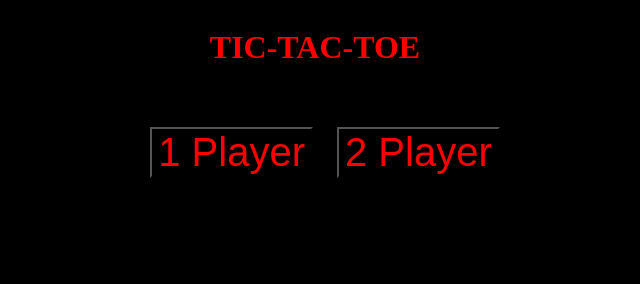
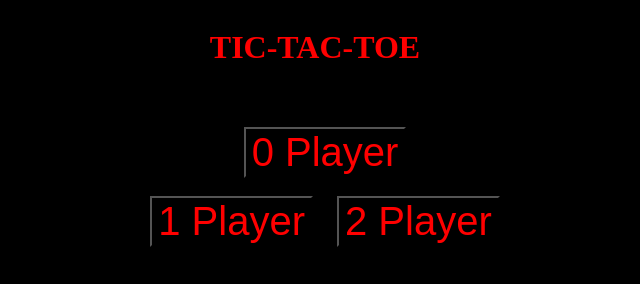
Before and after one commit to KentMG/TicTacToeWithBots, a plain HTML site: page TicTacToeAI/index.html in a window 1280 px wide. Shown: the whole page, without its empty margins (325-965 px from the left). Drawn offline with Linux system fonts and the light colour scheme.

Commit message:
Added 0 player functionality back in

```diff
--- a/TicTacToeAI/index.html
+++ b/TicTacToeAI/index.html
@@ -48,7 +48,9 @@
 			<input type="button" value="Reset Game" id= "gameReset" onclick="resetGame()"/>
 		</div>
 		<div>
-			<!--	<input type="button" class="playerChoice" value="0 Player" id="0player" onclick="setPlayerCount(this.value)"/> -->
+			<input type="button" class="playerChoice" value="0 Player" id="0player" onclick="setPlayerCount(this.value)"/>
+			<br/>
+			<br/>
 			<input type="button" class="playerChoice" value="1 Player" id="1player" onclick="setPlayerCount(this.value)"/>
 			<input type="button" class="playerChoice" value="2 Player" id="2player" onclick="setPlayerCount(this.value)"/>
 			<p id="playerCount" class="game"></p>
--- a/TicTacToeAI/index.js
+++ b/TicTacToeAI/index.js
@@ -112,7 +112,7 @@ function changeTurn() {
 }
 
 function setPlayerCount(value){
-/*	if(value=="0 Player"){
+	if(value=="0 Player"){
 		viewBoard();
 		document.getElementById('0player').style.display='none';
 		document.getElementById('1player').style.display='none';
@@ -129,18 +129,18 @@ function setPlayerCount(value){
 		oAIMove();
 		xAIMove();
 		checkForWin();
-	}*/
+	}
 	if(value=="1 Player"){
 		document.getElementById('playerCount').innerHTML="1";
 		document.getElementById('playerX').style.display='inline';
 		document.getElementById('playerO').style.display='inline';
-		//document.getElementById('0player').style.display='none';
+		document.getElementById('0player').style.display='none';
 		document.getElementById('1player').style.display='none';
 		document.getElementById('2player').style.display='none';
 	}
 	if(value=="2 Player"){
 		document.getElementById('playerCount').innerHTML="2";
-		//document.getElementById('0player').style.display='none';
+		document.getElementById('0player').style.display='none';
 		document.getElementById('1player').style.display='none';
 		document.getElementById('2player').style.display='none';
 		viewBoard();
@@ -743,11 +743,7 @@ function resetGame(){
 	document.getElementById('BottomMiddle').value="";
 	document.getElementById('BottomRight').value="";
 	document.getElementById('gameReset').style.visibility='hidden';
-/*	if(value=="0 Player"){
-		viewBoard();
-		document.getElementById('0player').style.display='none';
-		document.getElementById('1player').style.display='none';
-		document.getElementById('2player').style.display='none';
+	if(value=="0 Player"){
 		document.getElementById('MiddleMiddle').value="X";
 		document.getElementById('TurnCount').innerHTML="1";
 		document.getElementById('TurnIndicator').innerHTML="O's Turn";
@@ -760,7 +756,7 @@ function resetGame(){
 		oAIMove();
 		xAIMove();
 		checkForWin();
-	}*/
+	}
 }
 
 
```
